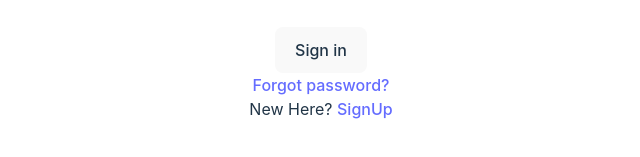
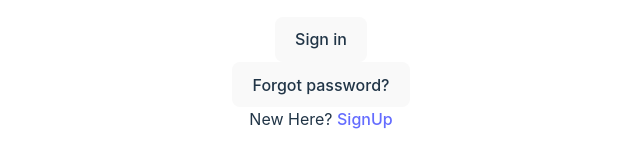
Before and after one commit to Olamilekan18/Store, a React (Vite) app: page /Login in a window 1280 px wide. Shown: the part 536-693 px from the top of the page, without its empty margins (319-959 px from the left). Built offline with nearby package versions, Linux system fonts and the light colour scheme.

Commit message:
Forgot password functionality in place

```diff
--- a/src/Pages/Login.jsx
+++ b/src/Pages/Login.jsx
@@ -4,7 +4,7 @@ import 'tailwindcss/tailwind.css';
 import './../output.css'
 import { Link, useNavigate,  } from 'react-router-dom';
 import { useState } from 'react';
-import { signInWithEmailAndPassword } from 'firebase/auth';
+import { sendPasswordResetEmail, signInWithEmailAndPassword } from 'firebase/auth';
 import { auth } from '../../firebase';
 import { ClipLoader } from 'react-spinners';
 
@@ -54,6 +54,27 @@ function Login() {
     setErrorMessage(errorMessage);
   }
  }
+// Handle Forgot Password reset request
+
+const handleForgotPassword = async (e) =>{
+  e.preventDefault();
+
+
+  try {
+    setLoading(true);
+    await sendPasswordResetEmail(auth, email);
+    setLoading(false)
+    setResetEmailSent(true);
+    setError(false)
+  } catch (error) {
+    console.error("Error sending password reset email", error)
+    setError(error.message)
+    setLoading(false)
+  }
+}
+
+
+
     return (
       <>
        {loading? (<div className='flex items-center justify-center min-h-screen'>
@@ -124,15 +145,21 @@ function Login() {
                 </button>
               </div>
               <div className="text-sm">
-                    <a href="#" className="font-semibold text-indigo-600 hover:text-indigo-500">
+                    <button
+                    onClick={handleForgotPassword}
+                    className="font-semibold cursor-pointer text-indigo-600 hover:text-indigo-500">
                       Forgot password?
-                    </a>
+                    </button>
                   </div>
             </form>
             <p className="mt-10 text-center text-sm text-gray-500">
               New Here?{' '}
               <Link to = '/' className="font-semibold leading-6 text-indigo-600 hover:text-indigo-500">SignUp</Link>
             </p>
+            {resetEmailSent &&<p className='text-center text-sm text-green-600 mt-4'>Password reset Email sent successfully</p>}
+            {error &&<p className='text-center text-sm text-red-600 mt-4'>An error occured...</p>}
+
+
           </div>
         </div>
        )}
```
